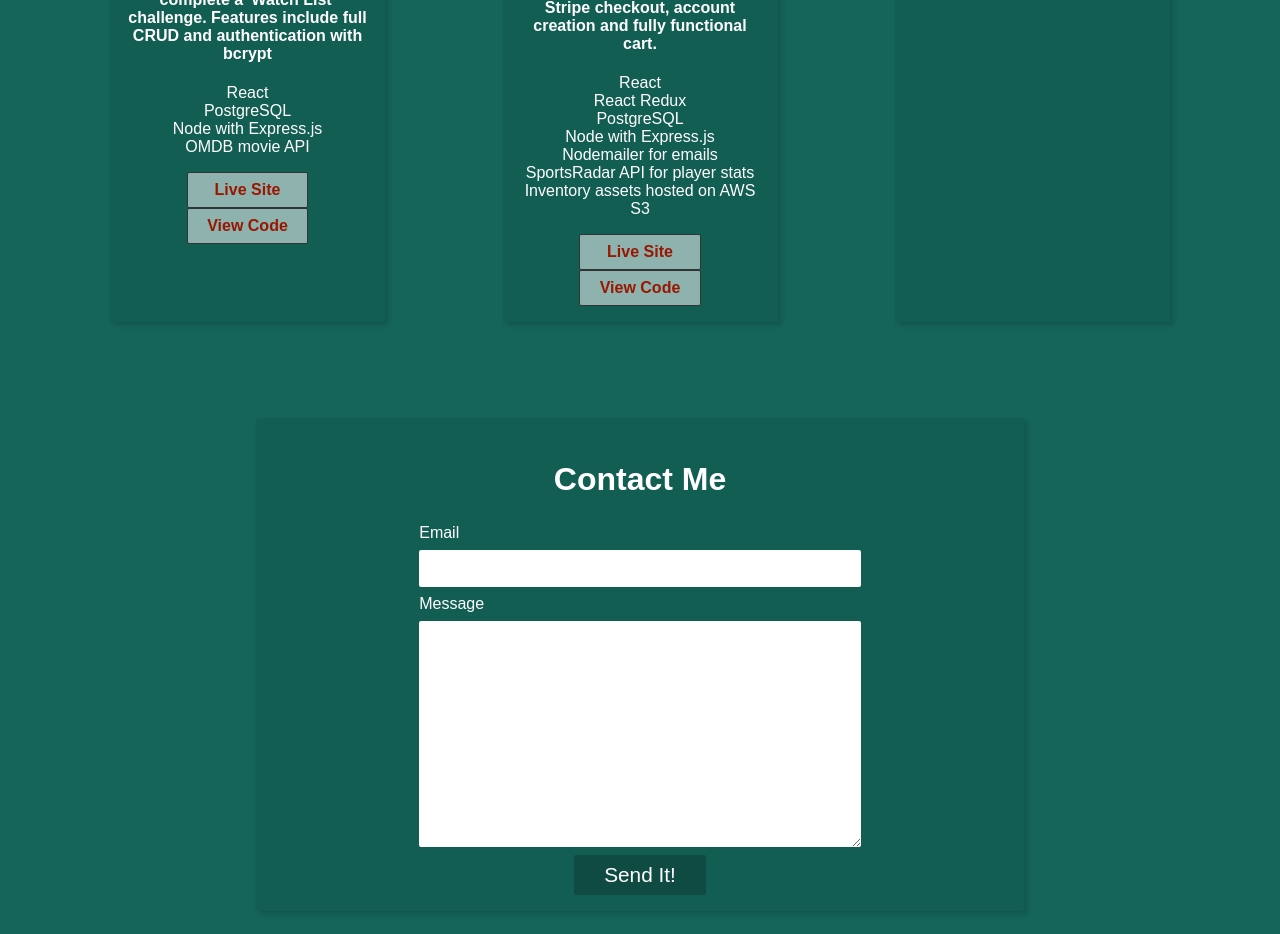
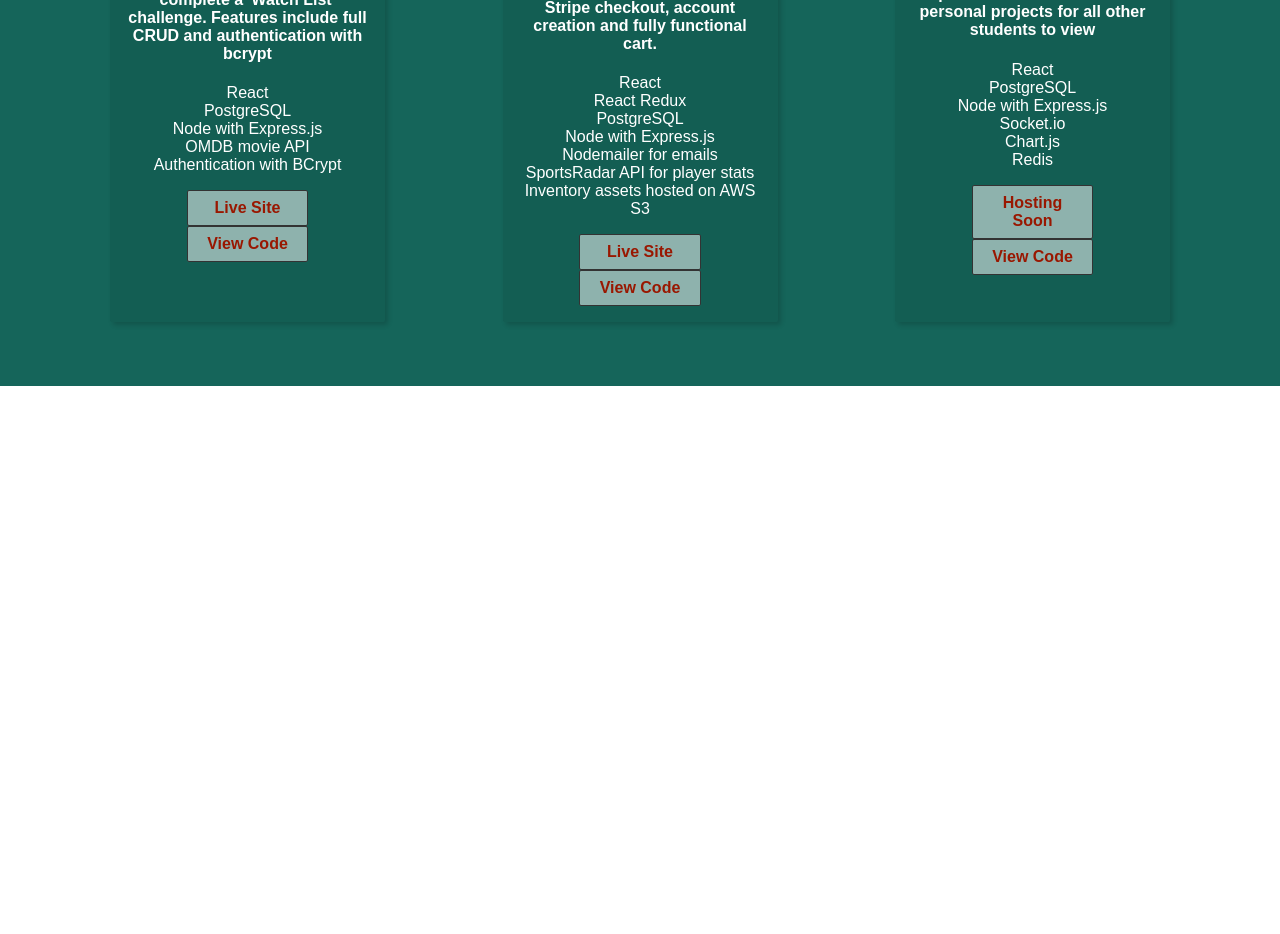
Before and after one commit to C-E-Campbell/React-Portfolio, a React (Create React App) app: page / in a window 1280 px wide. Shown: the part 920-1854 px from the top of the page. After the commit the page ends 1306 px from the top, so only its background shows below. Built offline with nearby package versions, Linux system fonts and the light colour scheme; a web font is replaced by a local one.

Commit message:
added group project

```diff
--- a/src/App.jsx
+++ b/src/App.jsx
@@ -3,7 +3,7 @@ import style from "./App.module.scss";
 import Project from "./Components/Project/Project";
 import horror from "./assets/horror.jpg";
 import devtennis from "./assets/devtennis.jpg";
-import Form from "./Components/Form/Form";
+import group from "./assets/group.png";
 import Header from "./Components/Header/Header";
 const App = () => {
   return (
@@ -23,6 +23,7 @@ const App = () => {
       <h2 className={style.projectH2}>PROJECTS</h2>
       <div className={style.projects}>
         <Project
+          site={true}
           img={horror}
           title={"100DaysOfHorror"}
           description={
@@ -32,10 +33,12 @@ const App = () => {
           tech2={"PostgreSQL"}
           tech3={"Node with Express.js"}
           tech5={"OMDB movie API"}
+          tech6={"Authentication with BCrypt"}
           siteURL={"https://100daysofhorror.com/"}
           githubURL={"https://github.com/C-E-Campbell/100daysofhorror"}
         />
         <Project
+          site={true}
           img={devtennis}
           title={"Dev Tennis"}
           description={
@@ -51,9 +54,25 @@ const App = () => {
           siteURL={"https://devtennis.xyz/"}
           githubURL={"https://github.com/C-E-Campbell/devTennis"}
         />
-        <Project title={"Group Project"} description={"Nothing Yet"} />
+        <Project
+          site={false}
+          img={group}
+          title={"This Is DevMountain"}
+          description={
+            "A Fullstack app designed for students of DevMountain to upload information on their personal projects for all other students to view"
+          }
+          tech1={"React"}
+          tech2={"PostgreSQL"}
+          tech3={"Node with Express.js"}
+          tech4={"Socket.io"}
+          tech5={"Chart.js"}
+          tech6={"Redis"}
+          siteURL={"nothing"}
+          githubURL={
+            "https://github.com/C-E-Campbell/groupProjectWPX15/tree/development"
+          }
+        />
       </div>
-      <Form />
     </div>
   );
 };
--- a/src/Components/Form/Form.jsx
+++ /dev/null
@@ -1,40 +0,0 @@
-import React, { Component } from "react";
-import style from "./Form.module.scss";
-
-export default class Form extends Component {
-  state = {
-    email: "",
-    message: ""
-  };
-  render() {
-    return (
-      <div className={style.formContainer}>
-        <h2>Contact Me</h2>
-        <form
-          name="contactPortfolio"
-          data-netlify="true"
-          onSubmit={e => e.preventDefault()}
-          className={style.form}
-        >
-          <label>Email</label>
-          <input
-            name="email"
-            onChange={e => this.setState({ email: e.target.value })}
-            type="email"
-            value={this.state.email}
-          />
-          <label>Message</label>
-          <textarea
-            rows="10"
-            cols="30"
-            name="message"
-            onChange={e => this.setState({ message: e.target.value })}
-            type="email"
-            value={this.state.message}
-          />
-          <button>Send It!</button>
-        </form>
-      </div>
-    );
-  }
-}
--- a/src/Components/Form/Form.module.scss
+++ /dev/null
@@ -1,68 +0,0 @@
-.formContainer {
-  padding: 1rem;
-  background-color: rgba(0, 0, 0, 0.075);
-  max-width: 1060px;
-  width: 60%;
-  margin: 6rem auto 0;
-  border-radius: 2px;
-  box-shadow: 3px 3px 5px rgba(0, 0, 0, 0.164);
-  .form {
-    color: #333;
-  }
-  h2 {
-    font-size: 2rem;
-  }
-
-  button {
-    width: 30%;
-    margin: 0 auto;
-    background-color: rgba(0, 0, 0, 0.205);
-    border: none;
-    border-radius: 2px;
-    padding: 0.5rem 1rem;
-    font-size: 1.3rem;
-    transition: all 0.3s ease;
-
-    &:hover {
-      background-color: rgb(21, 58, 55);
-      cursor: pointer;
-    }
-  }
-}
-
-.form {
-  display: flex;
-  flex-direction: column;
-  width: 60%;
-  margin: 0 auto;
-
-  label {
-    align-self: flex-start;
-  }
-
-  input,
-  textarea {
-    color: #333;
-    justify-self: flex-start;
-    margin: 0.5rem auto;
-    width: 100%;
-    font-size: 1.1rem;
-    border: none;
-    padding: 0.5rem;
-    border-radius: 2px;
-  }
-}
-@media (max-width: 800px) {
-  .formContainer {
-    width: 100%;
-    box-shadow: none;
-    background-color: rgba(0, 0, 0, 0);
-  }
-  .form {
-    width: 100%;
-
-    button {
-      width: 50%;
-    }
-  }
-}
--- a/src/Components/Project/Project.jsx
+++ b/src/Components/Project/Project.jsx
@@ -15,6 +15,8 @@ export default function Project(props) {
         <li>{props.tech5}</li>
         <li>{props.tech6}</li>
       </ul>
+      <div></div>
+      {props.site ? (
         <a
           rel="noopener noreferrer"
           target="_blank"
@@ -23,6 +25,17 @@ export default function Project(props) {
         >
           Live Site
         </a>
+      ) : (
+        <a
+          rel="noopener noreferrer"
+          target="_blank"
+          href={props.siteURL}
+          className={style.projectBtn}
+        >
+          Hosting Soon
+        </a>
+      )}
+
       <a
         rel="noopener noreferrer"
         target="_blank"
```
Also changed, not shown: src/assets/group.png (added). Lines whose indentation alone changed are shown as unchanged.
